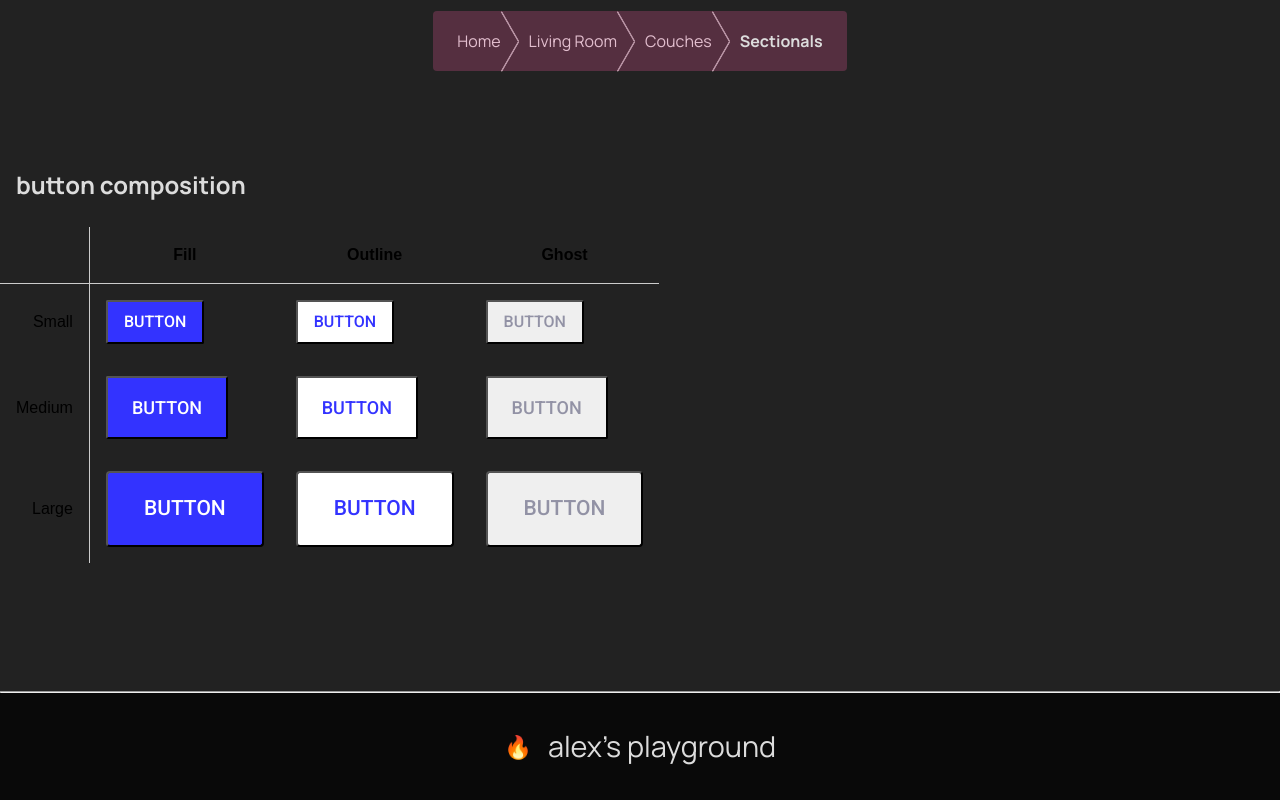
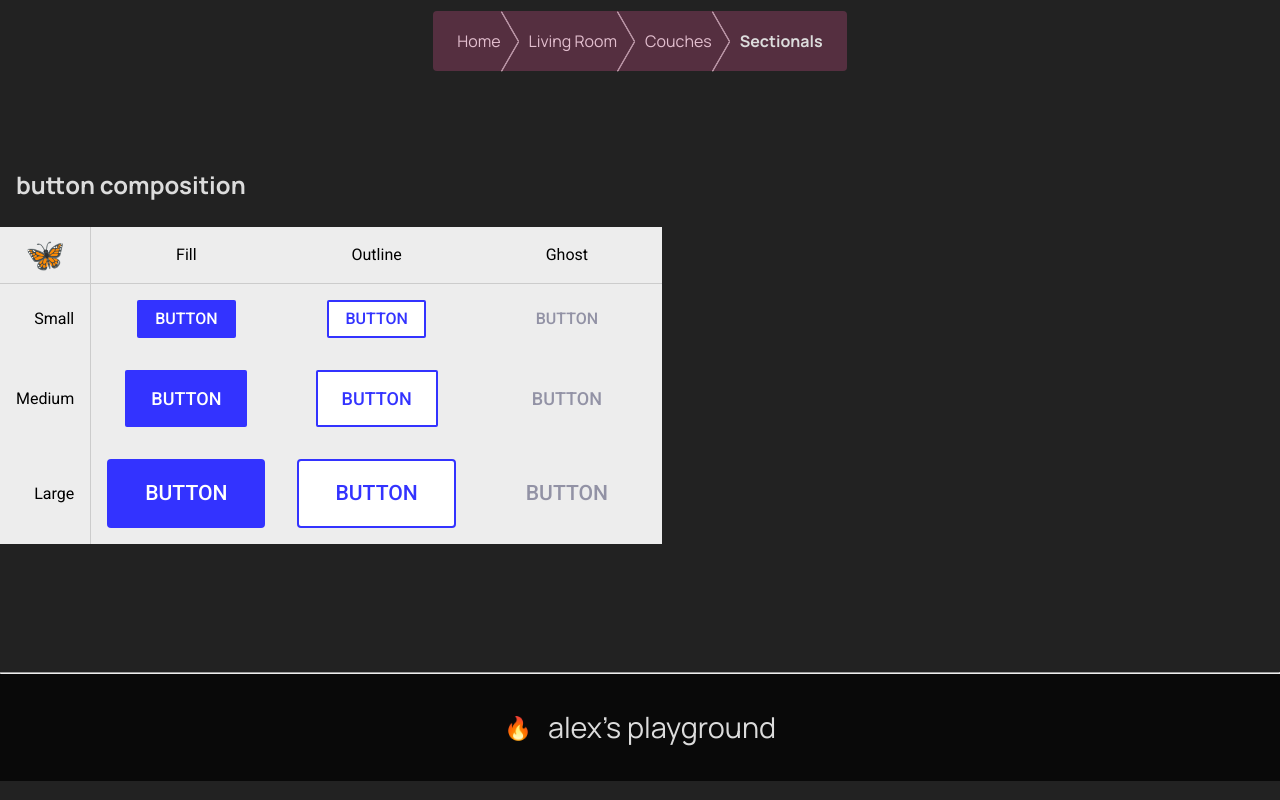
Before and after one commit to alex-anson/css-for-js, a Next.js app: page / in a window 1280 px wide. Shown: the part 9183-9983 px from the top of the page. Built offline with nearby package versions, Linux system fonts and the light colour scheme.

Commit message:
still wip, but close :sparkles:

```diff
--- a/src/compositions/buttonModule3/Button.tsx
+++ b/src/compositions/buttonModule3/Button.tsx
@@ -33,40 +33,75 @@ export function Button(props: Props): JSX.Element {
 /* -------------- */
 /* SECTION: STYLES */
 /* -------------- */
+// typescript requires a little extra typing for "custom props" => https://styled-components.com/docs/api#using-custom-props
+interface StyledComponentProps {
+  readonly size: string;
+}
+
 const Base = styled.button<StyledComponentProps>`
-  display: block;
+  display: inline-block;
   text-transform: uppercase;
   font-weight: 500;
   font-family: ${roboto.style.fontFamily};
+  outline-offset: 3px;
+  transition: color 0.2s, background-color 0.2s;
 
-  font-size: ${(props) => props.size === "small" && "16px"};
-  font-size: ${(props) => props.size === "medium" && "18px"};
-  font-size: ${(props) => props.size === "large" && "21px"};
+  font-size: ${(props) => props.size === "small" && "1rem"};
+  font-size: ${(props) => props.size === "medium" && "1.125rem"};
+  font-size: ${(props) => props.size === "large" && "1.32rem"};
 
   padding: ${(props) => props.size === "small" && "8px 16px"};
   padding: ${(props) => props.size === "medium" && "16px 24px"};
   padding: ${(props) => props.size === "large" && "20px 36px"};
 
-  border-radius: ${(props) => props.size === "small" && "2px"};
-  border-radius: ${(props) => props.size === "medium" && "2px"};
+  border-radius: ${(props) =>
+    (props.size === "small" || props.size === "medium") && "2px"};
   border-radius: ${(props) => props.size === "large" && "4px"};
+
+  line-height: ${(props) => props.size === "small" && 1.125};
+  line-height: ${(props) =>
+    (props.size === "medium" || props.size === "large") && 1.17};
 `;
 
-// typescript requires a little extra typing for "custom props" => https://styled-components.com/docs/api#using-custom-props
-interface StyledComponentProps {
-  readonly size: string;
-}
-
-const PrimaryButton = styled(Base)<StyledComponentProps>`
+const PrimaryButton = styled(Base)`
   background-color: ${COLORS.primary};
   color: ${COLORS.white};
+  border: 2px solid transparent;
+
+  &:hover {
+    background-color: ${COLORS.primaryLight};
+  }
+
+  &:focus {
+    outline: 2px solid ${COLORS.primary};
+  }
 `;
 
-const SecondaryButton = styled(Base)<StyledComponentProps>`
+const SecondaryButton = styled(Base)`
   background-color: ${COLORS.white};
   color: ${COLORS.primary};
+  border: 2px solid ${COLORS.primary};
+
+  &:hover {
+    background-color: ${COLORS.offwhite};
+  }
+
+  &:focus {
+    outline: 2px solid ${COLORS.primary};
+  }
 `;
 
-const GhostButton = styled(Base)<StyledComponentProps>`
+const GhostButton = styled(Base)`
   color: ${COLORS.transparentGray75};
+  background-color: transparent;
+  border: 2px solid transparent;
+
+  &:hover {
+    color: ${COLORS.black};
+    background-color: ${COLORS.transparentGray15};
+  }
+
+  &:focus {
+    outline: 2px solid ${COLORS.transparentGray75};
+  }
 `;
--- a/src/compositions/buttonModule3/ButtonTable.tsx
+++ b/src/compositions/buttonModule3/ButtonTable.tsx
@@ -1,8 +1,11 @@
 // Libs
 import styled from "styled-components";
+import { Roboto } from "next/font/google";
 
 // Local
 import { Button } from "@/compositions/buttonModule3/Button";
+
+const roboto = Roboto({ weight: "400", subsets: ["latin"] });
 
 export function ButtonTable() {
   return (
@@ -11,7 +14,7 @@ export function ButtonTable() {
       <div>
         <Table cellSpacing={0} cellPadding={0}>
           <tr>
-            <th></th>
+            <th>🦋</th>
             <th>Fill</th>
             <th>Outline</th>
             <th>Ghost</th>
@@ -92,15 +95,21 @@ export function ButtonTable() {
  * if you're disciplined!
  */
 const Table = styled.table`
-  font-family: sans-serif;
+  background-color: #ededed;
+  font-family: ${roboto.style.fontFamily}, sans-serif;
 
   th,
   td {
     text-align: center;
     padding: 16px;
   }
+  th:first-of-type {
+    font-size: 2rem;
+    padding: 0;
+  }
   th {
     border-bottom: 1px solid hsl(0deg 0% 80%);
+    font-weight: 400;
   }
   td:first-of-type,
   th:first-of-type {
```
